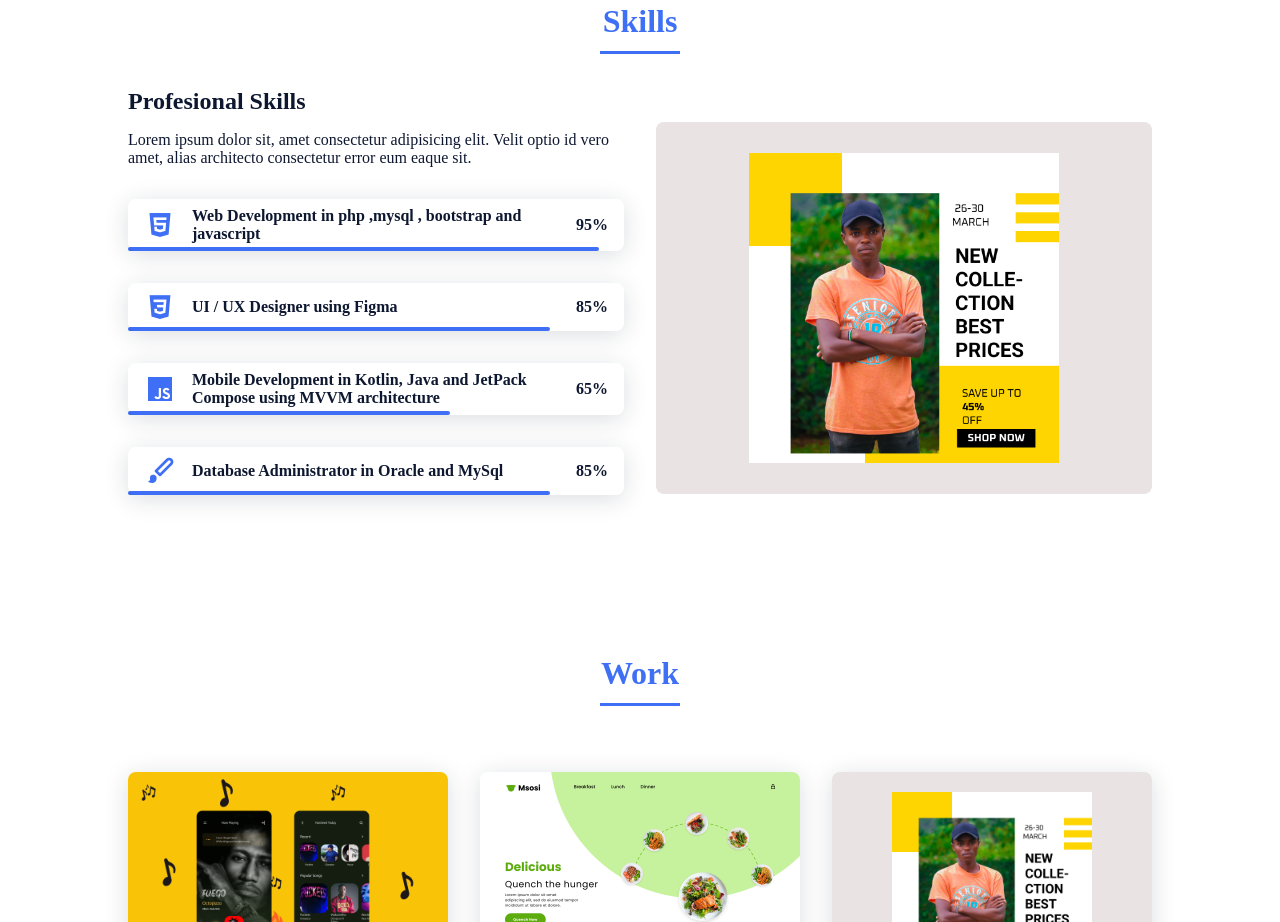
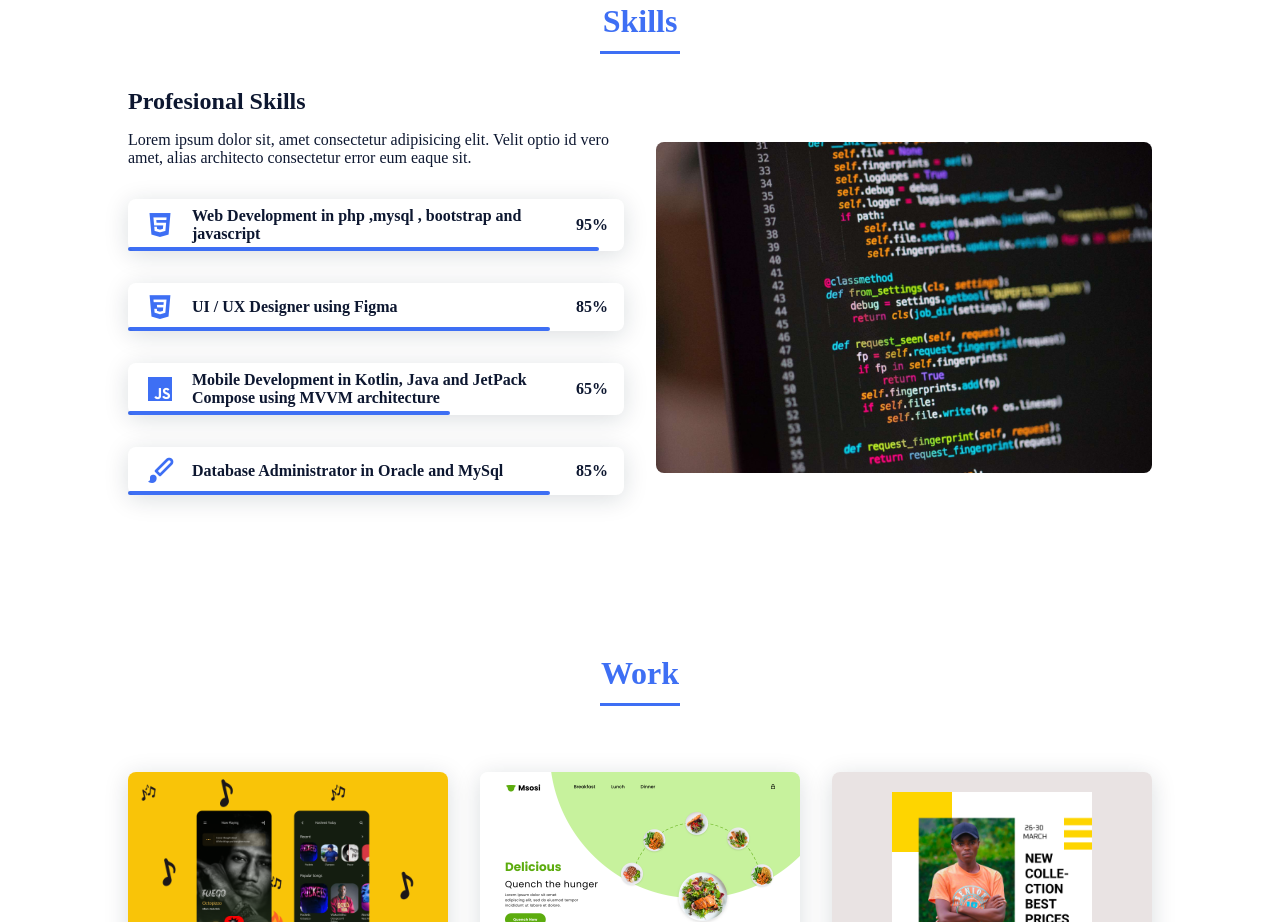
Before and after one commit to richie060/richie060.github.io, a plain HTML site: page index.html in a window 1280 px wide. Shown: the part 1200-2122 px from the top of the page. Drawn offline with nearby package versions, Linux system fonts and the light colour scheme.

Commit message:
Update index.html

```diff
--- a/index.html
+++ b/index.html
@@ -142,7 +142,7 @@ I am always looking for challenges to hone my skills , learn something each day
                     </div>
 
                     <div>
-                        <img src="assets/img/work3.png" alt="" class="skills__img">
+                        <img src="assets/img/skills.jpg" alt="" class="skills__img">
                     </div>
                 </div>
             </section>
```
